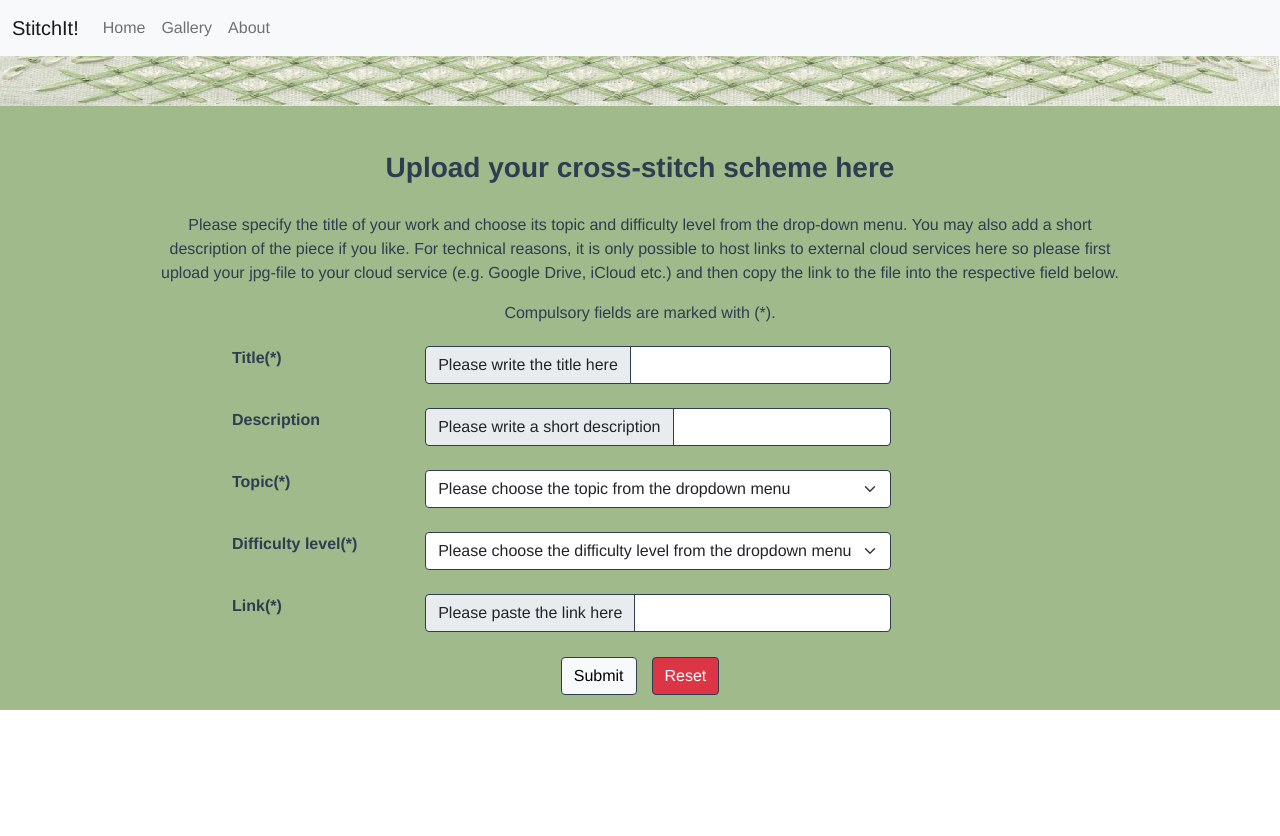
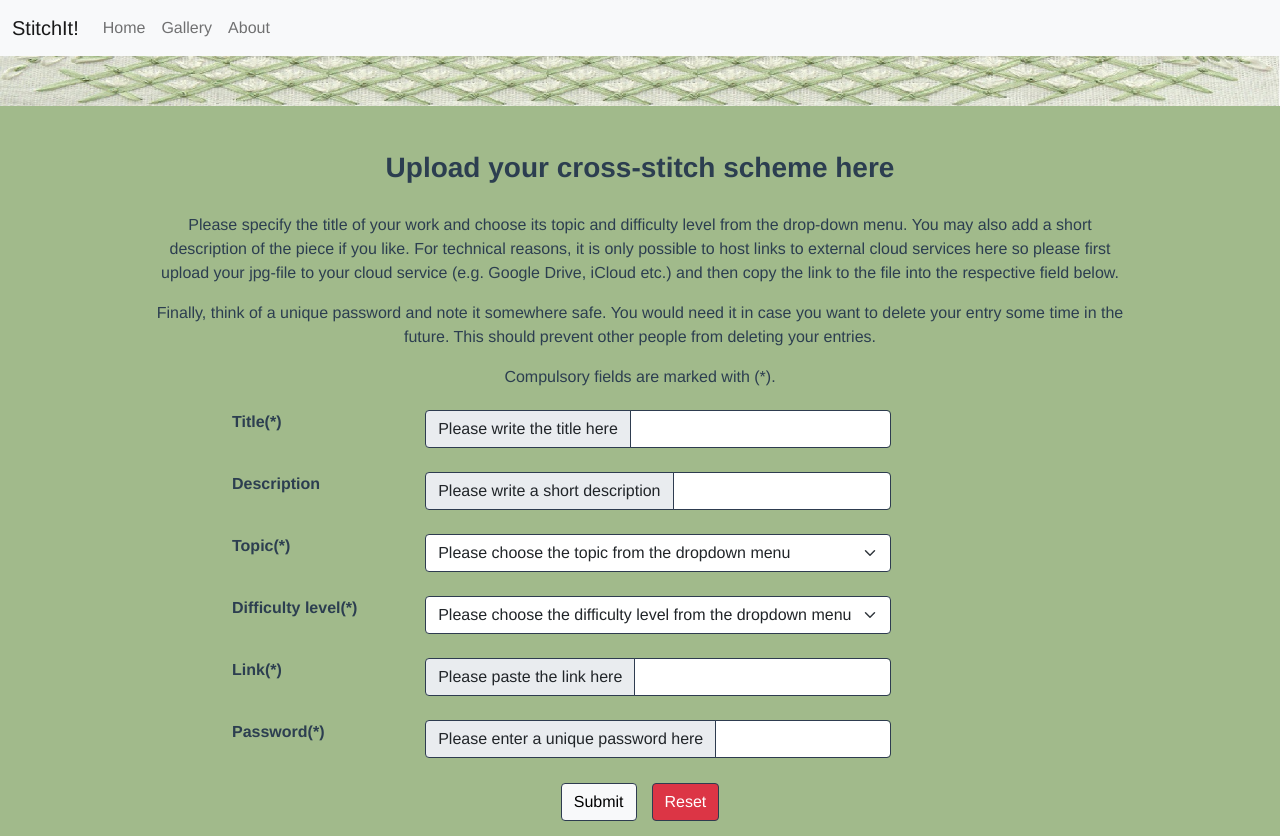
Before and after one commit to s0570572/stitchit-project, a Vue app: page /add-entry in a window 1280 px wide. Shown: the top 836 px of the page. Before the commit the page ends 800 px from the top, so only its background shows below. Built offline with nearby package versions, Linux system fonts and the light colour scheme.

Commit message:
add password input field

```diff
--- a/src/views/AddEntry.vue
+++ b/src/views/AddEntry.vue
@@ -6,6 +6,8 @@
       also add a short description of the piece if you like. For technical reasons, it is only possible to host links to
       external cloud services here so please first upload your jpg-file to your cloud service (e.g. Google Drive, iCloud etc.)
       and then copy the link to the file into the respective field below.</p>
+    <p>Finally, think of a unique password and note it somewhere safe. You would need it in case you want to delete your entry
+      some time in the future. This should prevent other people from deleting your entries.</p>
     <p>Compulsory fields are marked with (*).</p>
     <p></p>
     <dl class="row">
@@ -57,6 +59,14 @@
         <div class="input-group mb-3">
           <span class="input-group-text" id="inputGroup-sizing-default2">Please paste the link here</span>
           <input type="text" class="form-control" aria-label="Sizing example input" aria-describedby="inputGroup-sizing-default" id="link" v-model="link">
+        </div>
+      </dd>
+
+      <dt class="col-sm-3">Password(*)</dt>
+      <dd class="col-sm-7">
+        <div class="input-group mb-3">
+          <span class="input-group-text" id="inputGroup-sizing-default3">Please enter a unique password here</span>
+          <input type="text" class="form-control" aria-label="Sizing example input" aria-describedby="inputGroup-sizing-default" id="link1" v-model="link">
         </div>
       </dd>
     </dl>
```
